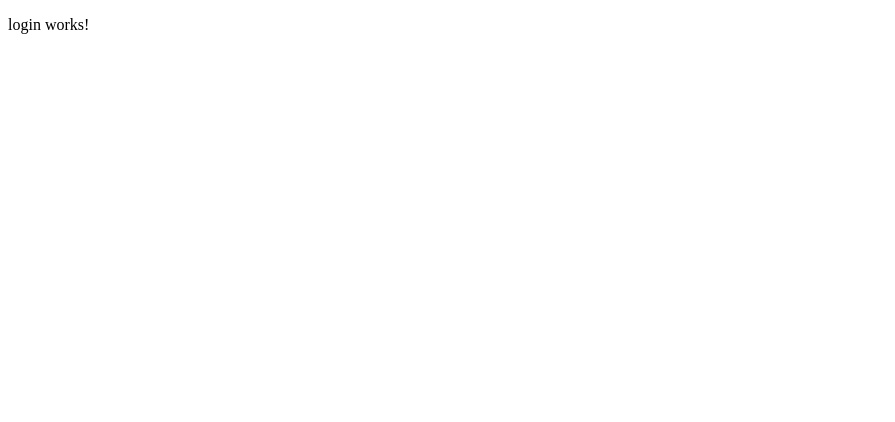
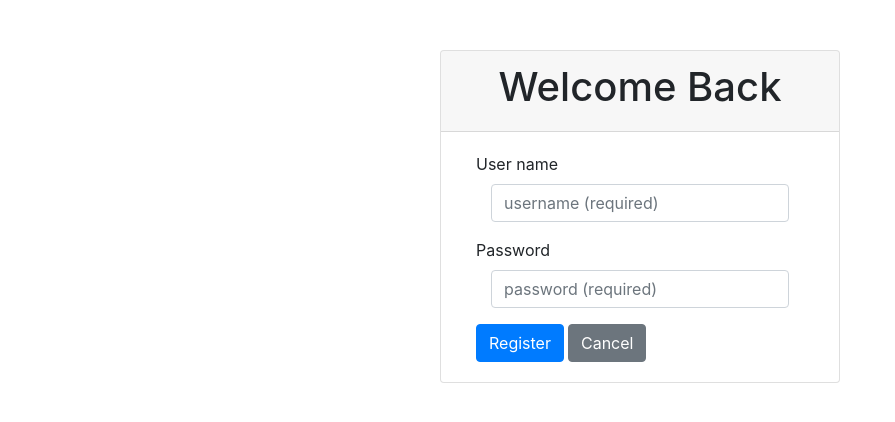
Before and after one commit to RutujaGurav07/chat-app, an Angular app: page / in a window 1280 px wide. Shown: the top 422 px of the page, without its empty margins (0-895 px from the left). Built offline with nearby package versions, Linux system fonts and the light colour scheme.

Commit message:
creating login page

```diff
--- a/package.json
+++ b/package.json
@@ -22,6 +22,7 @@
     "@angular/platform-browser": "~10.0.0",
     "@angular/platform-browser-dynamic": "~10.0.0",
     "@angular/router": "~10.0.0",
+    "bootstrap": "^4.5.0",
     "rxjs": "~6.5.5",
     "tslib": "^2.0.0",
     "zone.js": "~0.10.3"
--- a/src/app/app.module.ts
+++ b/src/app/app.module.ts
@@ -1,6 +1,8 @@
 import { BrowserModule } from '@angular/platform-browser';
 import { NgModule } from '@angular/core';
 import {BrowserAnimationsModule} from '@angular/platform-browser/animations';
+import { FormsModule, ReactiveFormsModule } from '@angular/forms';
+
 
 import { AppRoutingModule } from './app-routing.module';
 import { AppComponent } from './app.component';
@@ -16,7 +18,8 @@ import { ChatComponent } from './chat/chat.component';
   imports: [
     BrowserModule,
     AppRoutingModule,
-    BrowserAnimationsModule
+    BrowserAnimationsModule,
+    ReactiveFormsModule,
   ],
   providers: [],
   bootstrap: [AppComponent]
--- a/src/app/login/login.component.html
+++ b/src/app/login/login.component.html
@@ -1 +1,47 @@
-<p>login works!</p>
+<div class="card" style="width: 25rem;">
+    <div class="card-header">
+        <h1>Welcome Back</h1>
+    </div>
+    <div class="card-body">
+        <div class="container">
+            <form [formGroup]="loginForm" (ngSubmit)="onSubmit()">
+                <div class="form-group">
+                    <label for='userNameId'>User name</label>
+                    <div class="col">
+                        <input class="form-control" id="userNameId" type="text" placeholder="username (required)"
+                            formControlName="userName"
+                            [ngClass]="{'is-invalid': submitted && loginForm.get('userName').errors}" />
+                        <span class="invalid-feedback">
+                            <span *ngIf=" submitted && loginForm.get('userName').errors?.required">
+                                Please enter your username name.
+                            </span>
+                            <span *ngIf=" submitted && loginForm.get('userName').errors?.minlength">
+                                The user name must be longer than 3 characters.
+                            </span>
+                        </span>
+                    </div>
+                </div>
+                <div class="form-group">
+                    <label for='PasswordId'>Password</label>
+                    <div class="col">
+                        <input class="form-control" id="PasswordId" type="password" placeholder="password (required)"
+                            formControlName="password"
+                            [ngClass]="{'is-invalid': submitted && loginForm.get('password').errors}" />
+                        <span class="invalid-feedback">
+                            <span *ngIf=" submitted && loginForm.get('password').errors?.required">
+                                Please enter your password
+                            </span>
+                        </span>
+                    </div>
+                </div>
+
+                <div class="btn-toolbar ">
+                    <button class="btn btn-primary mr-1">Register</button>
+                   <button class="btn btn-secondary" > Cancel </button>
+                </div>
+
+            </form>
+        </div>
+    </div>
+
+</div>
--- a/src/app/login/login.component.scss
+++ b/src/app/login/login.component.scss
@@ -0,0 +1,9 @@
+.card-header{
+    text-align: center;
+}
+.card{
+    display: block;
+    margin-left: auto;
+    margin-right: auto;
+    margin-top: 50px;
+  }
--- a/src/app/login/login.component.ts
+++ b/src/app/login/login.component.ts
@@ -1,4 +1,8 @@
 import { Component, OnInit } from '@angular/core';
+import { FormBuilder, FormGroup, Validators } from "@angular/forms";
+import { Router } from '@angular/router';
+
+import { Login } from "./login";
 
 @Component({
   selector: 'app-login',
@@ -7,9 +11,30 @@ import { Component, OnInit } from '@angular/core';
 })
 export class LoginComponent implements OnInit {
 
-  constructor() { }
+  loginForm: FormGroup;
+  login= new Login();
+  submitted = false;
+
+
+  constructor(private fb:FormBuilder,private router:Router) { }
 
   ngOnInit(): void {
+    this.loginForm =this.fb.group({
+      userName:['',[Validators.required, Validators.minLength(3)]],
+      password:['',[Validators.required]],
+    })
+  }
+
+  onSubmit() {
+    this.submitted = true;
+
+    // stop here if form is invalid
+    if (this.loginForm.invalid) {
+      return;
+    }
+
+    // display form values on success
+    alert('SUCCESS!! :-)\n\n' + JSON.stringify(this.loginForm.value, null, 4));
   }
 
 }
--- /dev/null
+++ b/src/app/login/login.ts
@@ -0,0 +1,7 @@
+export class Login {
+    constructor(
+        public userName ='',
+        public password ='',
+
+    ){}
+}
--- a/src/styles.scss
+++ b/src/styles.scss
@@ -1,2 +1,3 @@
 /* You can add global styles to this file, and also import other style files */
 @import 'styles/comet-chat-theme.scss';
+@import"~bootstrap/dist/css/bootstrap.min.css";
```
Also changed, not shown: 1 other file (tests, documents, lock files or other folders).
